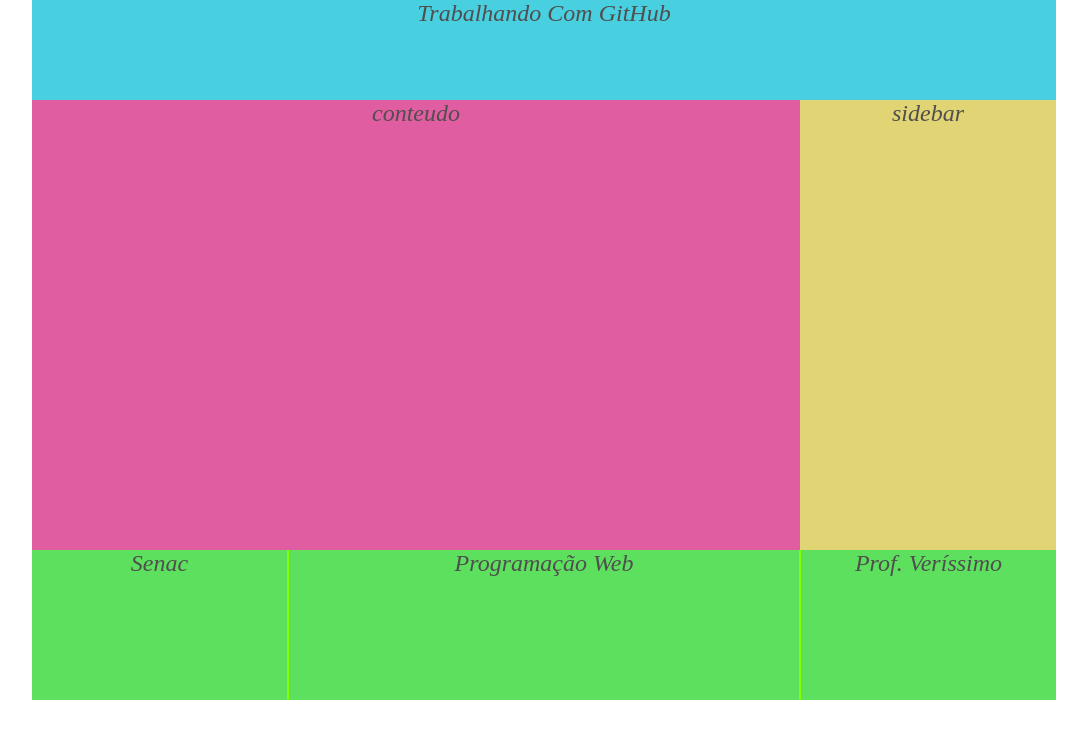
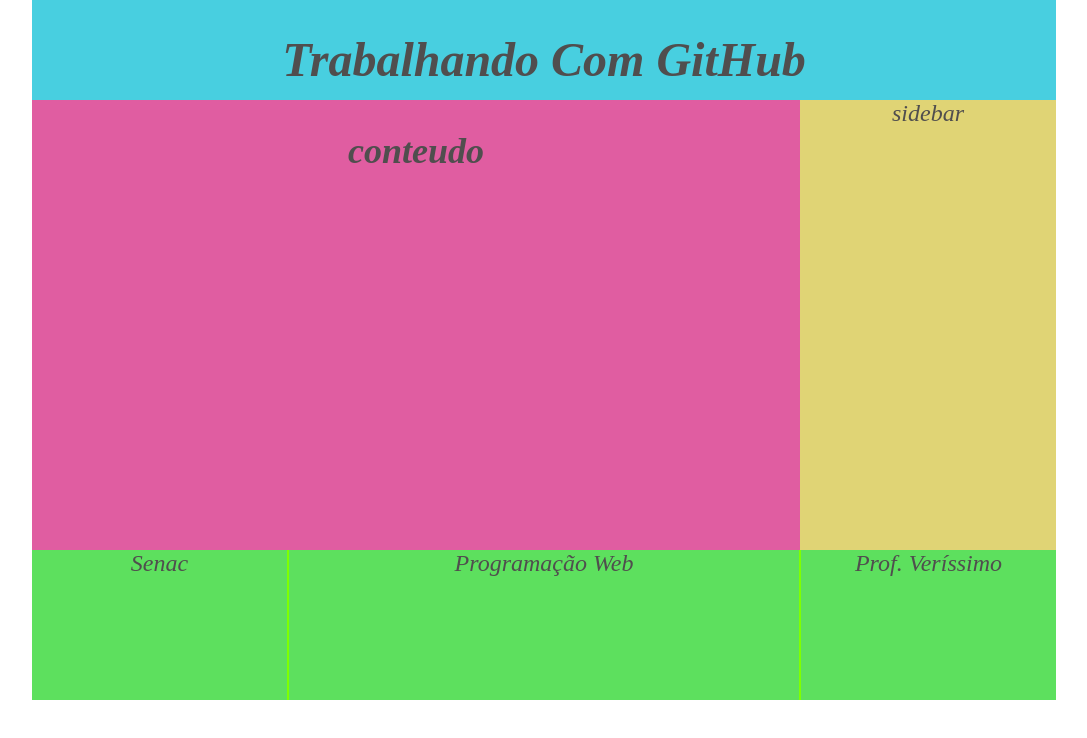
Before and after one commit to VerissimoTI/teste2, a plain HTML site: page index.html in a window 1280 px wide. Shown: the whole page, without its empty margins (96-1183 px from the left). Drawn offline with Linux system fonts and the light colour scheme.

Commit message:
Alteracao #2

```diff
--- a/index.html
+++ b/index.html
@@ -10,10 +10,11 @@
 <body>
     <div class="principal">
         <header>
-			<p>Trabalhando Com GitHub</p>
+			<h1>Trabalhando Com GitHub</h1>
+
 		</header>
         <section>
-			<p>conteudo</p>
+			<h2>conteudo</h2>
 		</section>
         <aside>
 			<p>sidebar</p>
--- a/style.css
+++ b/style.css
@@ -97,3 +97,4 @@ footer {
         order: initial;
     }
  }
+ /**/
```
